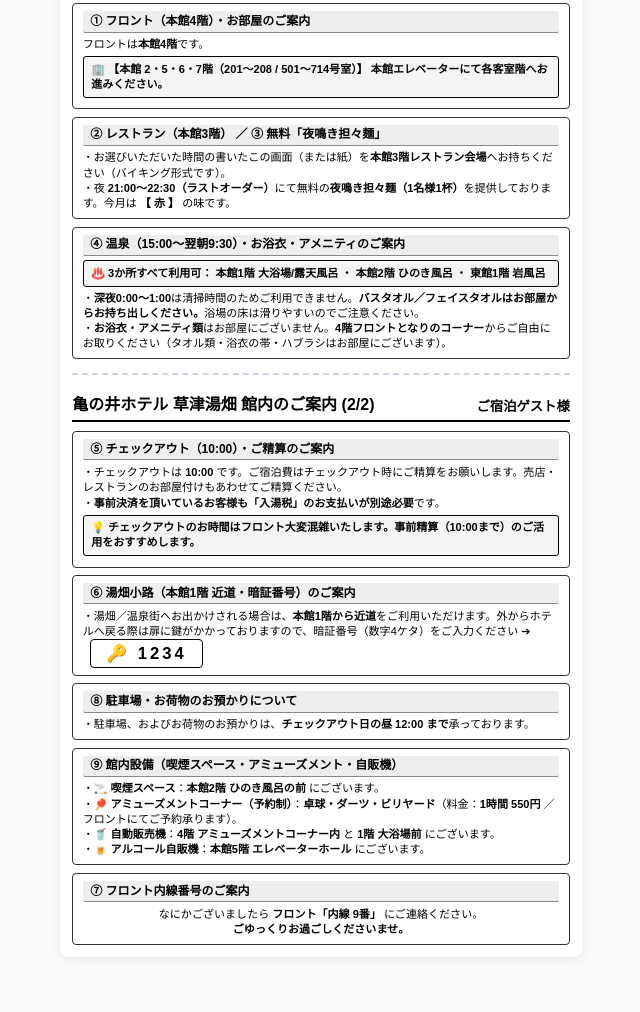
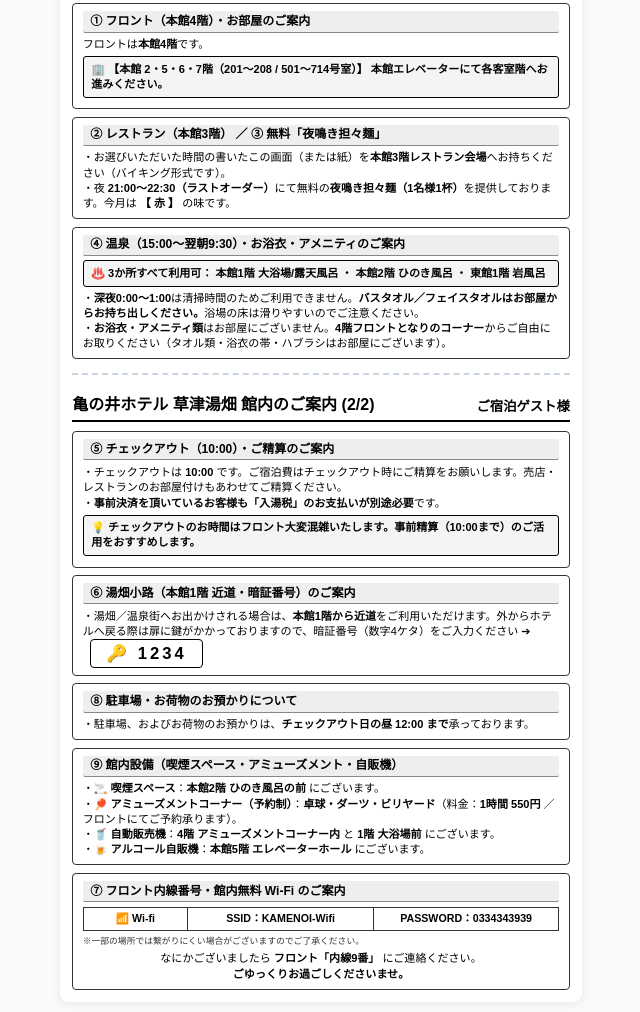
Before and after one commit to bravehero1190-hue/kusatsu-guide01, a plain HTML site: page index.html in a window 1280 px wide. Shown: the part 216-1228 px from the top of the page, without its empty margins (319-959 px from the left). Before the commit the page ends 1183 px from the top, so only its background shows below. Drawn offline with Linux system fonts and the light colour scheme.

Commit message:
Update index.html

```diff
--- a/index.html
+++ b/index.html
@@ -127,11 +127,19 @@
           ・🥤 <b>自動販売機</b>：<b>4階 アミューズメントコーナー内</b> と <b>1階 大浴場前</b> にございます。<br>
           ・🍺 <b>アルコール自販機</b>：<b>本館5階 エレベーターホール</b> にございます。
         </div>
-        <div class="sec" style="text-align:center;">
-          <div class="sec-t" style="text-align:left;">⑦ フロント内線番号のご案内</div>
-          なにかございましたら <b>フロント「内線 9番」</b> にご連絡ください。<br>
-          <b>ごゆっくりお過ごしくださいませ。</b>
-        </div>
+     <div class="sec" style="text-align:center;">
+  <div class="sec-t" style="text-align:left;">⑦ フロント内線番号・館内無料 Wi-Fi のご案内</div>
+  <table style="width:100%; border-collapse:collapse; border:1.2px solid #333; text-align:center; font-size:calc(8pt * var(--p-scale)); font-weight:900; background:#fff; margin-bottom:1mm;">
+    <tr>
+      <td style="border-right:1px solid #333; padding:1mm 2mm; width:22%;">📶 Wi-fi</td>
+      <td style="border-right:1px solid #333; padding:1mm 2mm; width:39%;">SSID：KAMENOI-Wifi</td>
+      <td style="padding:1mm 2mm; width:39%;">PASSWORD：0334343939</td>
+    </tr>
+  </table>
+  <div style="font-size:calc(6.6pt * var(--p-scale)); color:#333; text-align:left; margin-bottom:1.2mm;">※一部の場所では繋がりにくい場合がございますのでご了承ください。</div>
+  なにかございましたら <b>フロント「内線9番」</b> にご連絡ください。<br>
+  <b>ごゆっくりお過ごしくださいませ。</b>
+</div>
       </div>
     </div>
   </div>
```
